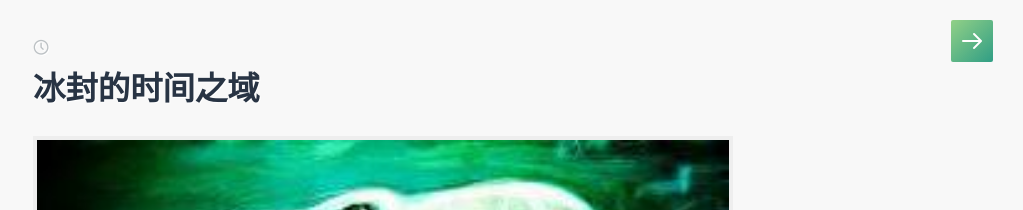
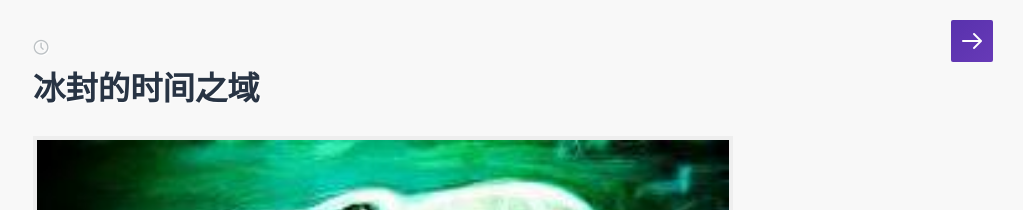
Before and after one commit to kangkangkang/ice1000.github.io, a Jekyll site: the page built from index.md, in a window 1280 px wide. Shown: the top 210 px of the page, without its empty margins (257-1280 px from the left). Built offline with Jekyll 4.4.1, drawn with Linux system fonts in a browser that asks for light colours; some web fonts are replaced.

Commit message:
commit via a script

```diff
--- a/css/main.sass
+++ b/css/main.sass
@@ -17,8 +17,8 @@ $font: 'Open Sans', 'Hiragino Sans GB', sans-serif
 
 // # Sidebar Background Gradient
 
-$gradient-start: #C2E987
-$gradient-end:   #309E85
+$gradient-start: #512DA8
+$gradient-end:   #673AB7
 
 $sidebar-bg: linear-gradient(136deg, $gradient-start, $gradient-end)
 
```
